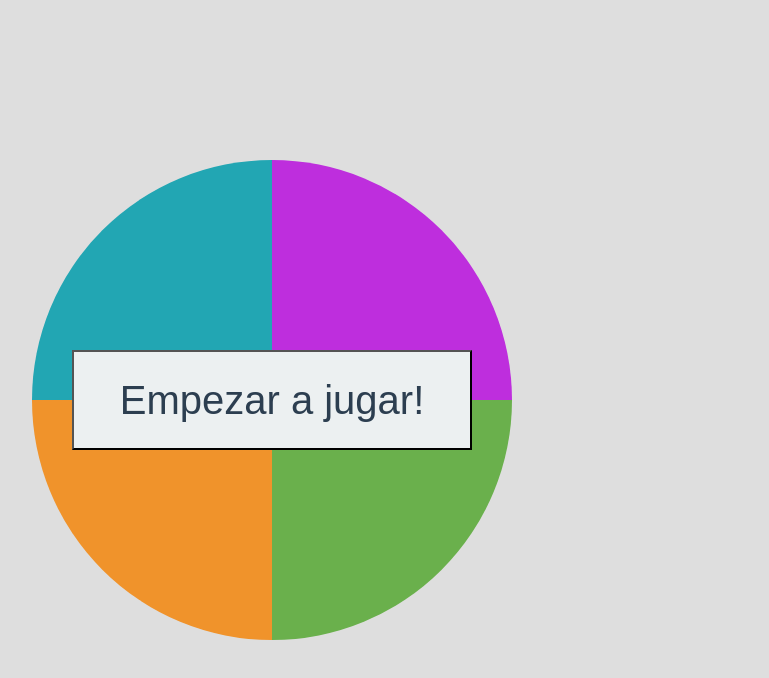
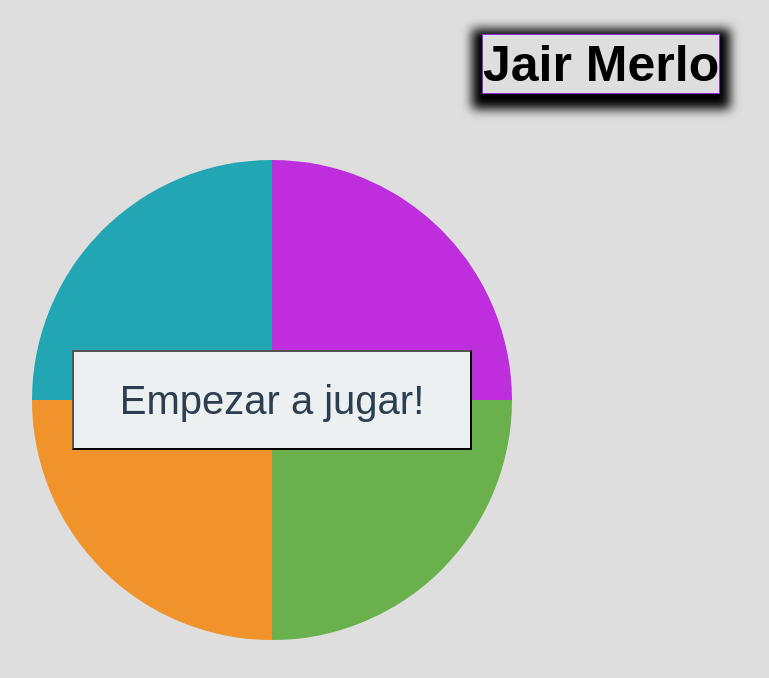
Before and after one commit to Legatrun/SimonDice, a plain HTML site: page index.html in a window 1280 px wide. Shown: the whole page, without its empty margins (368-1137 px from the left). Drawn offline with nearby package versions, Linux system fonts and the light colour scheme.

Commit message:
Update index.html

```diff
--- a/index.html
+++ b/index.html
@@ -86,9 +86,19 @@
         * {
             font-family: 'Arial';
         }
+        .title {
+            position: absolute;
+            left: 850px;
+            top: 0;
+            color: black;
+            font-size: 50px;
+            border:1px solid blueviolet ;
+            box-shadow: 0 5px 10px 10px;
+        }
         </style>
     </head>
     <body>
+        <h1 class="title">Jair Merlo</h1>
         <div class="gameboard">
         <div id="celeste" class="color celeste left" data-color="celeste"></div>
         <div id="violeta" class="color violeta right" data-color="violeta"></div>
@@ -224,11 +234,11 @@ class Juego {
     }
 
     ganoElJuego() {
-        swal('Platzi', 'Felicitaciones, ganaste', 'success')
+        swal('Hey', 'Felicitaciones, ganaste', 'success')
             .then(this.inicializar)
     }
     perdioElJuego() {
-        swal('Platzi', 'Perdio :( ', 'error')
+        swal('Lo siento', 'Perdio :( ', 'error')
             .then(() => {
                 this.eliminarEventosClick()
                 this.inicializar()
```
